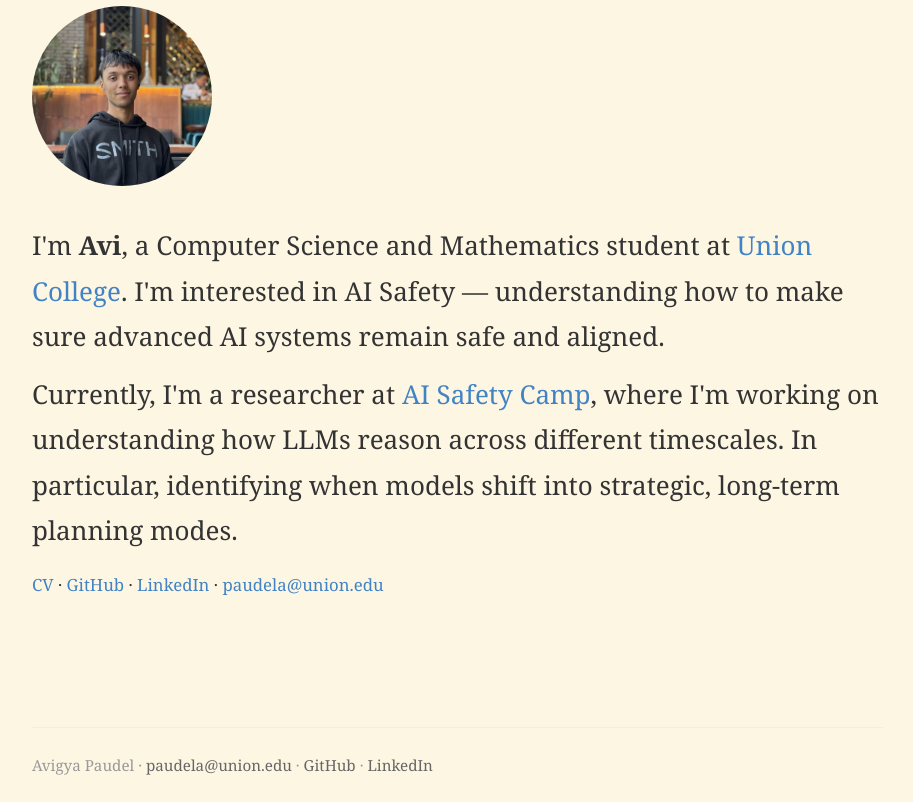
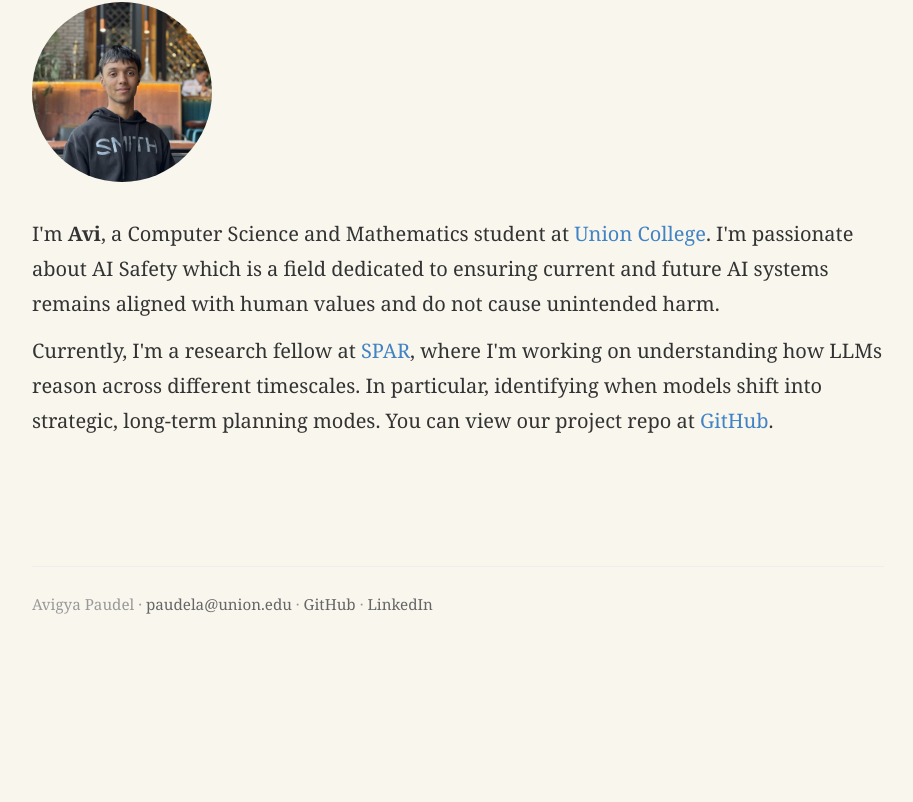
Before and after one commit to Avi161/my-portfolio, a React (Create React App) app: page / in a window 1280 px wide. Shown: the part 745-1547 px from the top of the page, without its empty margins (182-1095 px from the left). After the commit the page ends 1387 px from the top, so only its background shows below. Built offline with nearby package versions, Linux system fonts and the light colour scheme.

Commit message:
Futher changes

```diff
--- a/src/App.css
+++ b/src/App.css
@@ -13,10 +13,10 @@
 
 body {
   font-family: Georgia, 'Times New Roman', serif;
-  font-size: 26px;
+  font-size: 20px;
   line-height: 1.75;
   color: #333;
-  background-color: #fdf6e3;
+  background-color: #f8f6ed;
   -webkit-font-smoothing: antialiased;
   -moz-osx-font-smoothing: grayscale;
 }
--- a/src/pages/HomePage.js
+++ b/src/pages/HomePage.js
@@ -21,23 +21,19 @@ const HomePage = () => {
             <a href="https://www.union.edu/" target="_blank" rel="noopener noreferrer">
               Union College
             </a>
-            . I'm interested in AI Safety — understanding how to make sure advanced
-            AI systems remain safe and aligned.
+            . I'm passionate about AI Safety which is a field dedicated to ensuring current and future AI systems remains aligned with human values and do not cause unintended harm.
           </p>
           <p>
-            Currently, I'm a researcher at{' '}
-            <a href="https://aisafety.camp/" target="_blank" rel="noopener noreferrer">
-              AI Safety Camp
+            Currently, I'm a research fellow at{' '}
+            <a href="https://sparai.org/" target="_blank" rel="noopener noreferrer">
+              SPAR
             </a>
             , where I'm working on understanding how LLMs reason across different
             timescales. In particular, identifying when models shift into strategic,
-            long-term planning modes.
-          </p>
-          <p className="intro-links">
-            <a href="/Paudel_Avigya_CV.pdf" target="_blank" rel="noopener noreferrer">CV</a> &middot;{' '}
-            <a href="https://github.com/Avi161" target="_blank" rel="noopener noreferrer">GitHub</a> &middot;{' '}
-            <a href="https://www.linkedin.com/in/avigya-paudel-531119306/" target="_blank" rel="noopener noreferrer">LinkedIn</a> &middot;{' '}
-            <a href="mailto:paudela@union.edu">paudela@union.edu</a>
+            long-term planning modes. You can view our project repo at{' '}
+            <a href="https://github.com/justinshenk/temporal-awareness" target="_blank" rel="noopener noreferrer">
+              GitHub
+            </a>.
           </p>
         </section>
       </div>
```
